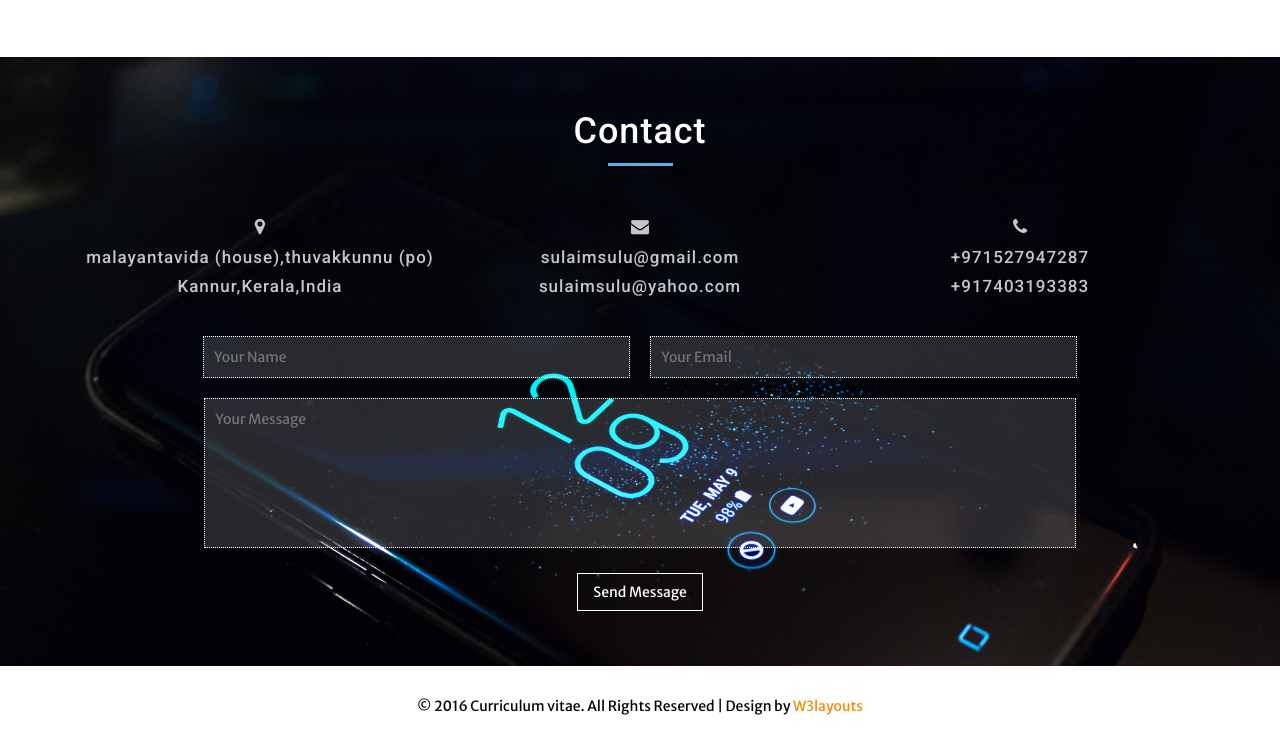
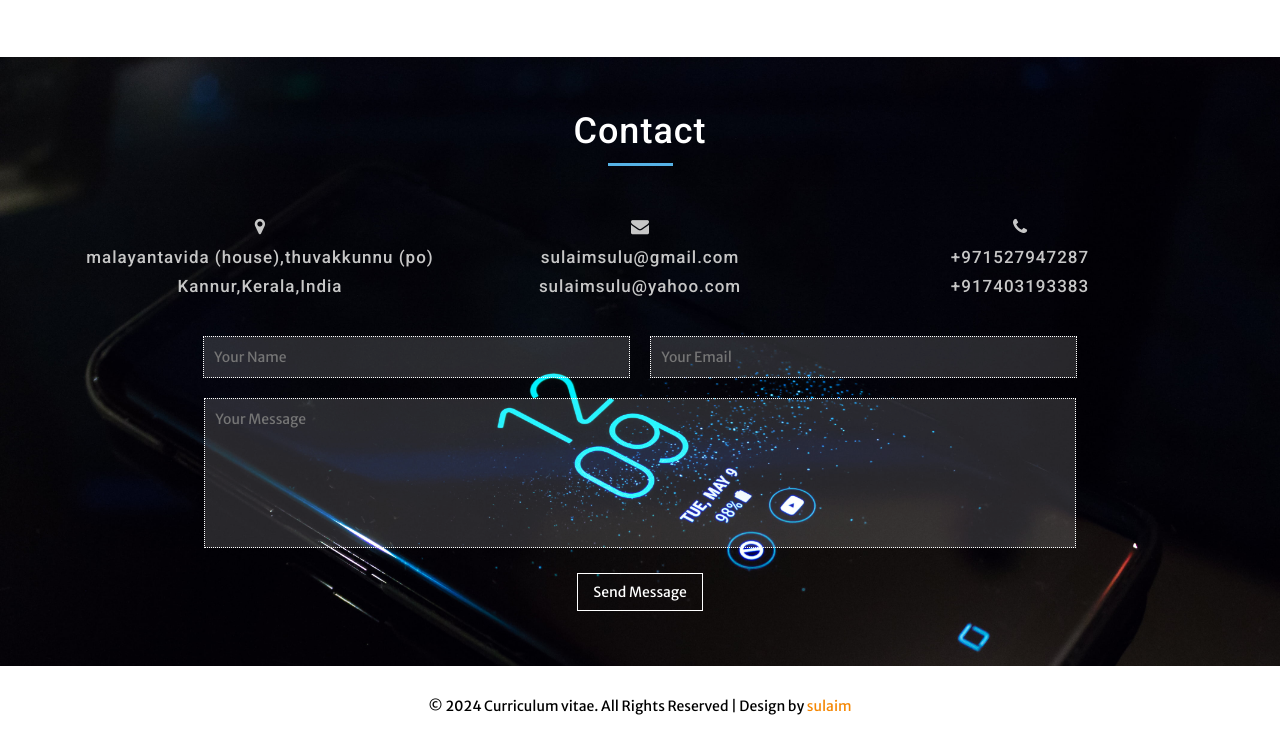
Before and after one commit to sulaimsulu/sulaim, a plain HTML site: page index.html in a window 1280 px wide. Shown: the part 2132-2878 px from the top of the page. Drawn offline with Linux system fonts and the light colour scheme.

Commit message:
copyright chaged

```diff
--- a/index.html
+++ b/index.html
@@ -323,7 +323,7 @@ Smartphone Compatible web template, free webdesigns for Nokia, Samsung, LG, Sony
 
 <!--footer-->
 <div class="footer-agileinfo">
-	<p> &copy; 2016 Curriculum vitae. All Rights Reserved | Design by <a href="http://w3layouts.com">W3layouts</a></p>
+	<p> &copy; 2024 Curriculum vitae. All Rights Reserved | Design by <a href="#">sulaim</a></p>
 </div>
 <!--//footer-->
 <!--common js-->
```
